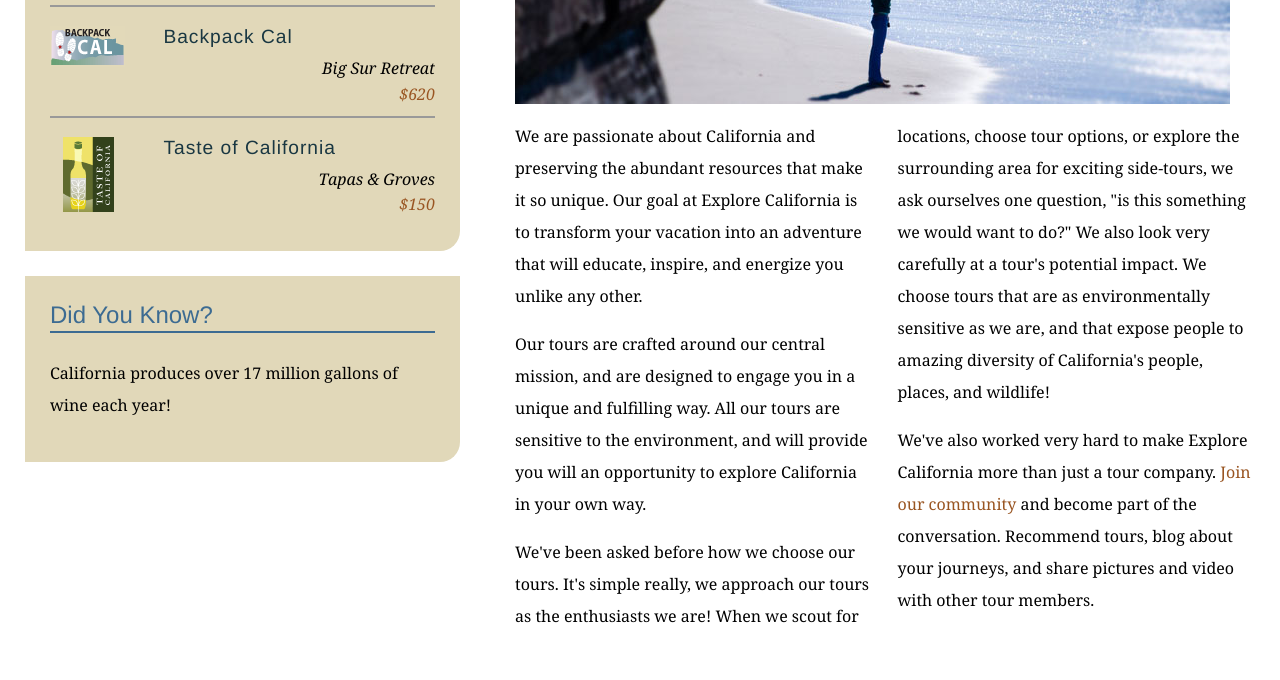
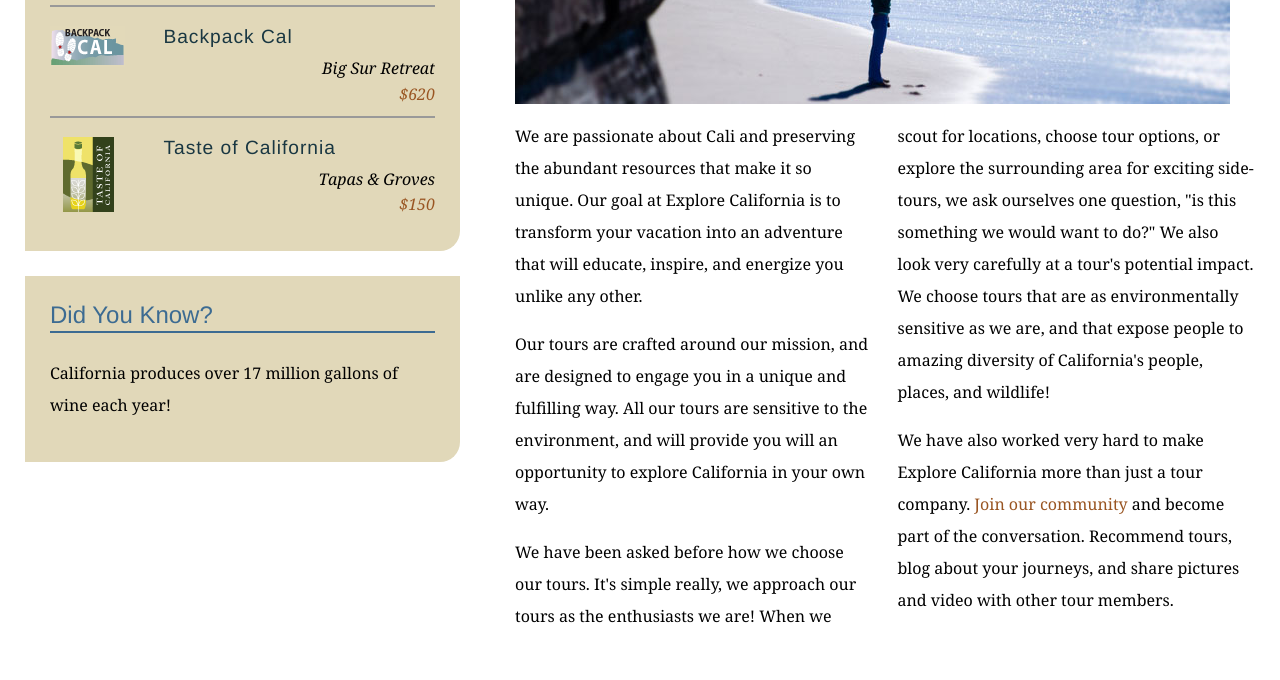
Before and after one commit to kurteallen/explore_california, a plain HTML site: page mission.html in a window 1280 px wide. Shown: the part 580-1260 px from the top of the page. Drawn offline with Linux system fonts and the light colour scheme.

Commit message:
made some text to the mission statement

```diff
--- a/mission.html
+++ b/mission.html
@@ -62,10 +62,10 @@
           <h1>Who we are</h1>
           <img src="assets/images/mission_look.jpg" alt="Looking out at the Pacific" class="articleImage" />
           <div class="multiCol">
-            <p>We are passionate about California and preserving the abundant resources that make it so unique. Our goal at Explore California is to transform your vacation into an adventure that will educate, inspire, and energize you unlike any other.</p>
-            <p>Our tours are crafted around our central mission, and are designed to engage you in a unique and fulfilling way. All our tours are sensitive to the environment, and will provide you will an opportunity to explore California in your own way.</p>
-            <p>We've been asked before how we choose our tours. It's simple really, we approach our tours as the enthusiasts we are! When we scout for locations, choose tour options, or explore the surrounding area for exciting side-tours, we ask ourselves one question, &quot;is this something we would want to do?&quot; We also look very carefully at a tour's potential impact. We choose tours that are as environmentally sensitive as we are, and that expose people to amazing diversity of California's people, places, and wildlife!</p>
-            <p>We've also worked very hard to make Explore California more than just a tour company. <a href="explorers/join.html">Join our community</a> and become part of the conversation. Recommend tours, blog about your journeys, and share pictures and video with other tour members.</p>
+            <p>We are passionate about Cali and preserving the abundant resources that make it so unique. Our goal at Explore California is to transform your vacation into an adventure that will educate, inspire, and energize you unlike any other.</p>
+            <p>Our tours are crafted around our mission, and are designed to engage you in a unique and fulfilling way. All our tours are sensitive to the environment, and will provide you will an opportunity to explore California in your own way.</p>
+            <p>We have been asked before how we choose our tours. It's simple really, we approach our tours as the enthusiasts we are! When we scout for locations, choose tour options, or explore the surrounding area for exciting side-tours, we ask ourselves one question, &quot;is this something we would want to do?&quot; We also look very carefully at a tour's potential impact. We choose tours that are as environmentally sensitive as we are, and that expose people to amazing diversity of California's people, places, and wildlife!</p>
+            <p>We have also worked very hard to make Explore California more than just a tour company. <a href="explorers/join.html">Join our community</a> and become part of the conversation. Recommend tours, blog about your journeys, and share pictures and video with other tour members.</p>
           </div>
         </div>
       </div>
```
